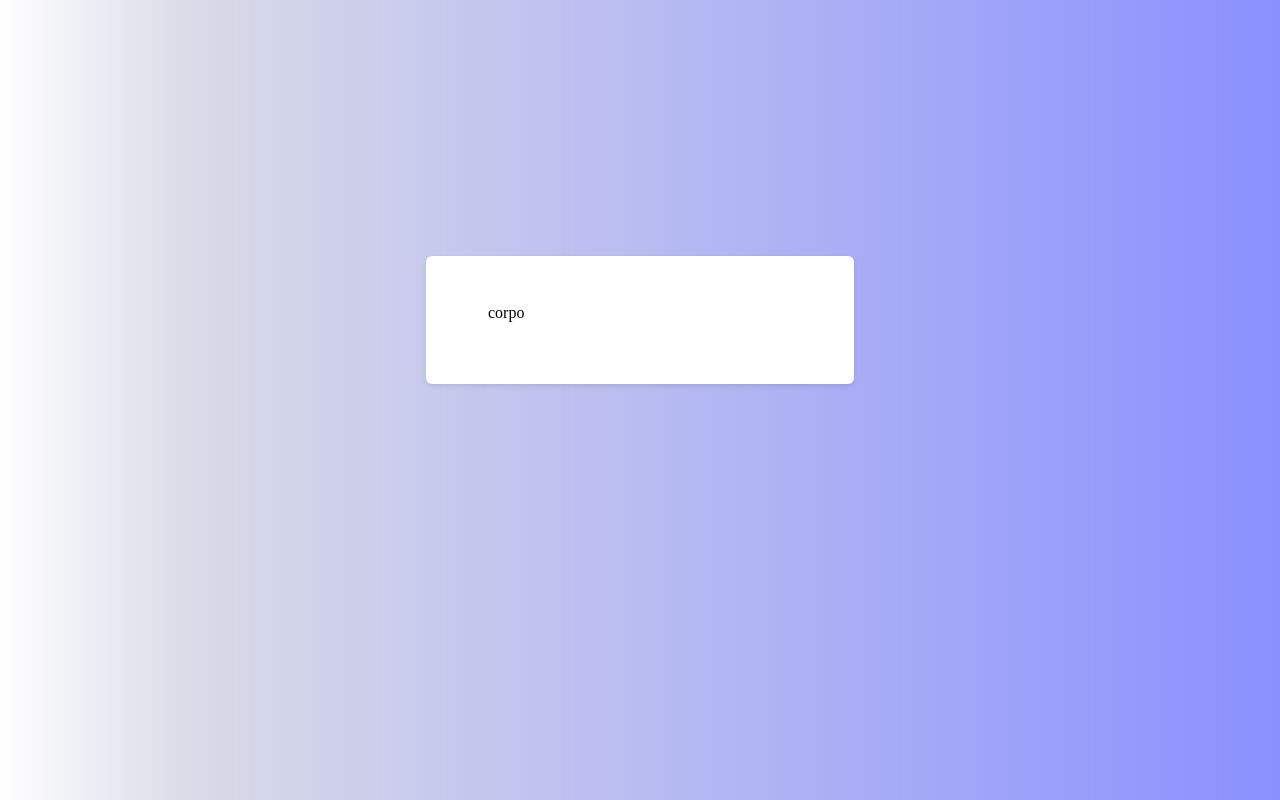
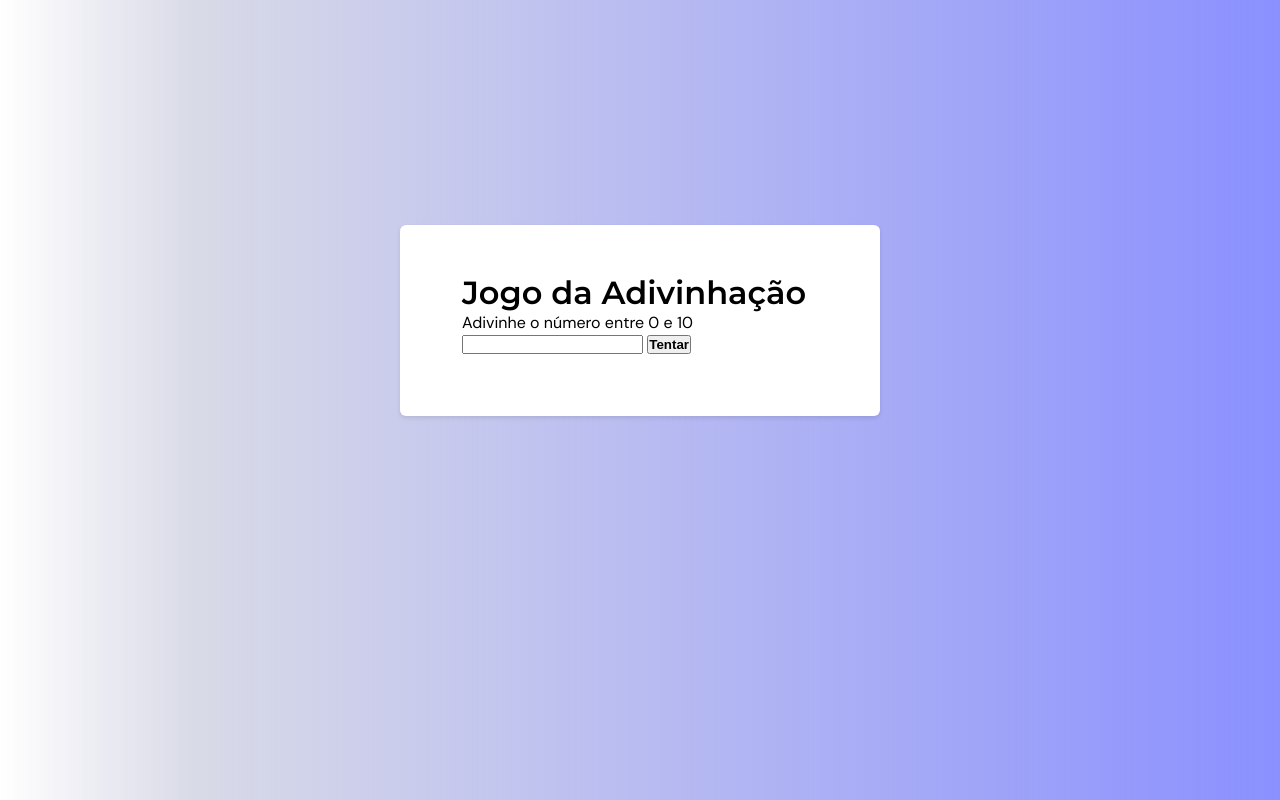
Before and after one commit to VagnerNatvidade/EX-ST05-P1, a plain HTML site: page index.html in a window 1280 px wide. Drawn offline with Linux system fonts and the light colour scheme.

Commit message:
Aula 02 - Fontes e texto

```diff
--- a/index.html
+++ b/index.html
@@ -5,8 +5,21 @@
     <meta name="viewport" content="width=device-width, initial-scale=1.0" />
     <title>Jogo da Adivinhação</title>
     <link rel="stylesheet" href="style.css" />
+    <link rel="preconnect" href="https://fonts.googleapis.com" />
+    <link rel="preconnect" href="https://fonts.gstatic.com" crossorigin />
+    <link
+      href="https://fonts.googleapis.com/css2?family=DM+Sans:opsz,wght@9..40,400;9..40,700&family=Montserrat:wght@600&display=swap"
+      rel="stylesheet"
+    />
   </head>
   <body>
-    <main id="app">corpo</main>
+    <main id="app">
+      <h1>Jogo da Adivinhação</h1>
+      <p>Adivinhe o número entre 0 e 10</p>
+      <form>
+        <input type="text" />
+        <button>Tentar</button>
+      </form>
+    </main>
   </body>
 </html>
--- a/style.css
+++ b/style.css
@@ -14,6 +14,7 @@ body {
   place-items: center;
   margin-top: -8rem;
   font-size: 1.6rem;
+  font-family: "DM Sans", sans-serif;
   background: linear-gradient(
     90deg,
     rgb(255, 255, 255) 0%,
@@ -23,9 +24,17 @@ body {
 }
 
 main {
-  width: min(42.8rem, 90%);
+  width: min(48rem, 90%);
   padding: 4.8rem 6.2rem 6.2rem 6.2rem;
   border-radius: 0.6rem;
   box-shadow: 0px 2px 4px 0px rgba(0, 0, 0, 0.1);
   background: white;
 }
+
+h1 {
+  font-family: "Montserrat", sans-serif;
+}
+
+button {
+  font-weight: 700;
+}
```
